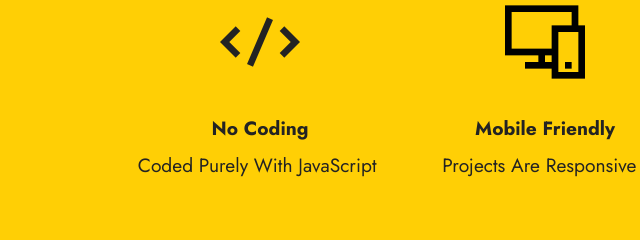
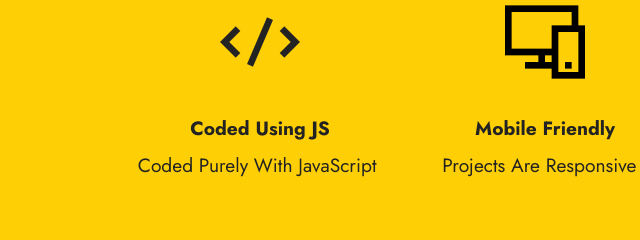
Before and after one commit to amankhan404/tech-utils, a plain HTML site: page index.html in a window 1280 px wide. Shown: the part 223-463 px from the top of the page, 95-735 px from the left. Drawn offline with Linux system fonts and the light colour scheme; files whose address does not match are found by name.

Commit message:
Update index.html

```diff
--- a/index.html
+++ b/index.html
@@ -97,7 +97,7 @@
                                 <span class="mbr-iconfont mobi-mbri-code mobi-mbri"
                                     style="color: rgb(35, 35, 35); fill: rgb(35, 35, 35);"></span>
                             </div>
-                            <h5 class="card-title mbr-fonts-style display-7"><strong>No Coding</strong></h5>
+                            <h5 class="card-title mbr-fonts-style display-7"><strong>Coded Using JS</strong></h5>
                             <p class="card-text mbr-fonts-style display-7">Coded Purely With JavaScript&nbsp;</p>
                         </div>
                     </div>
```
